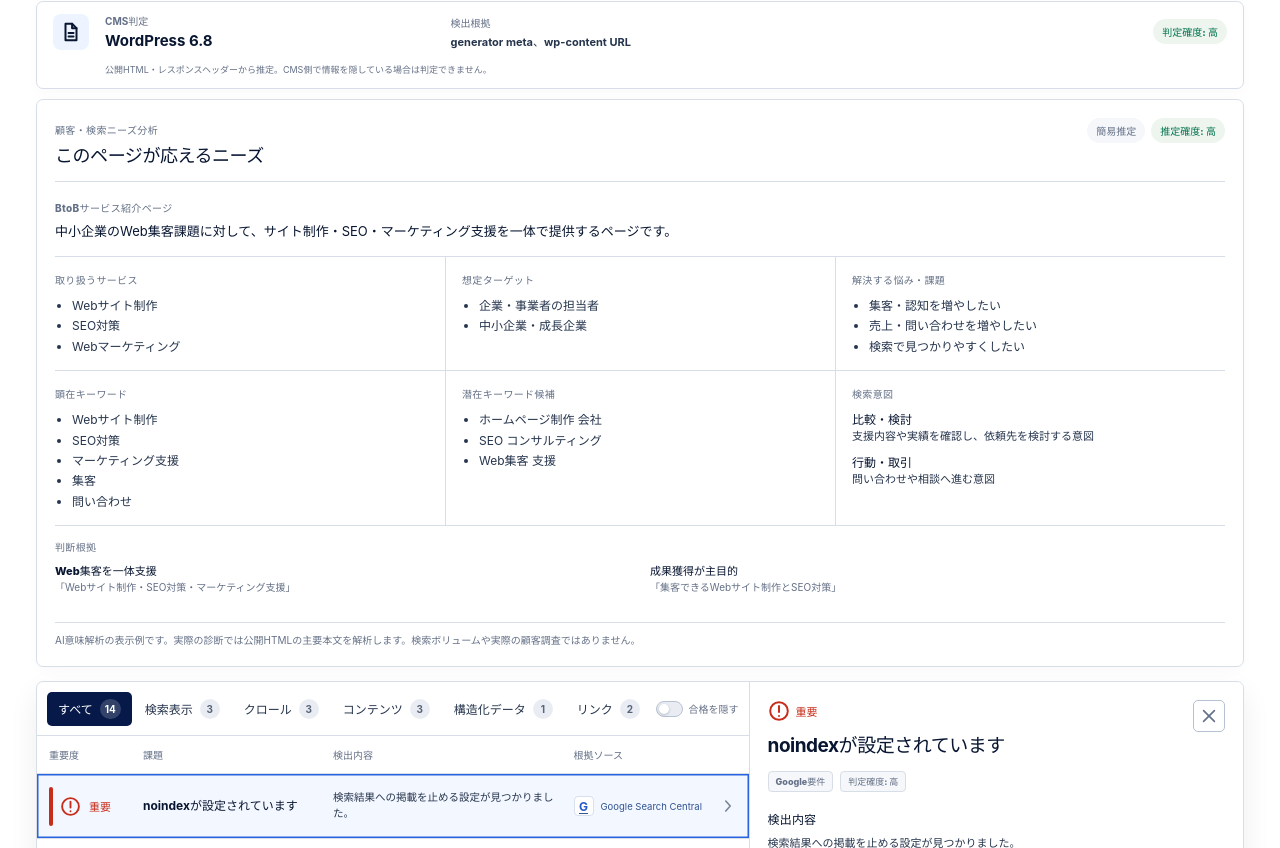
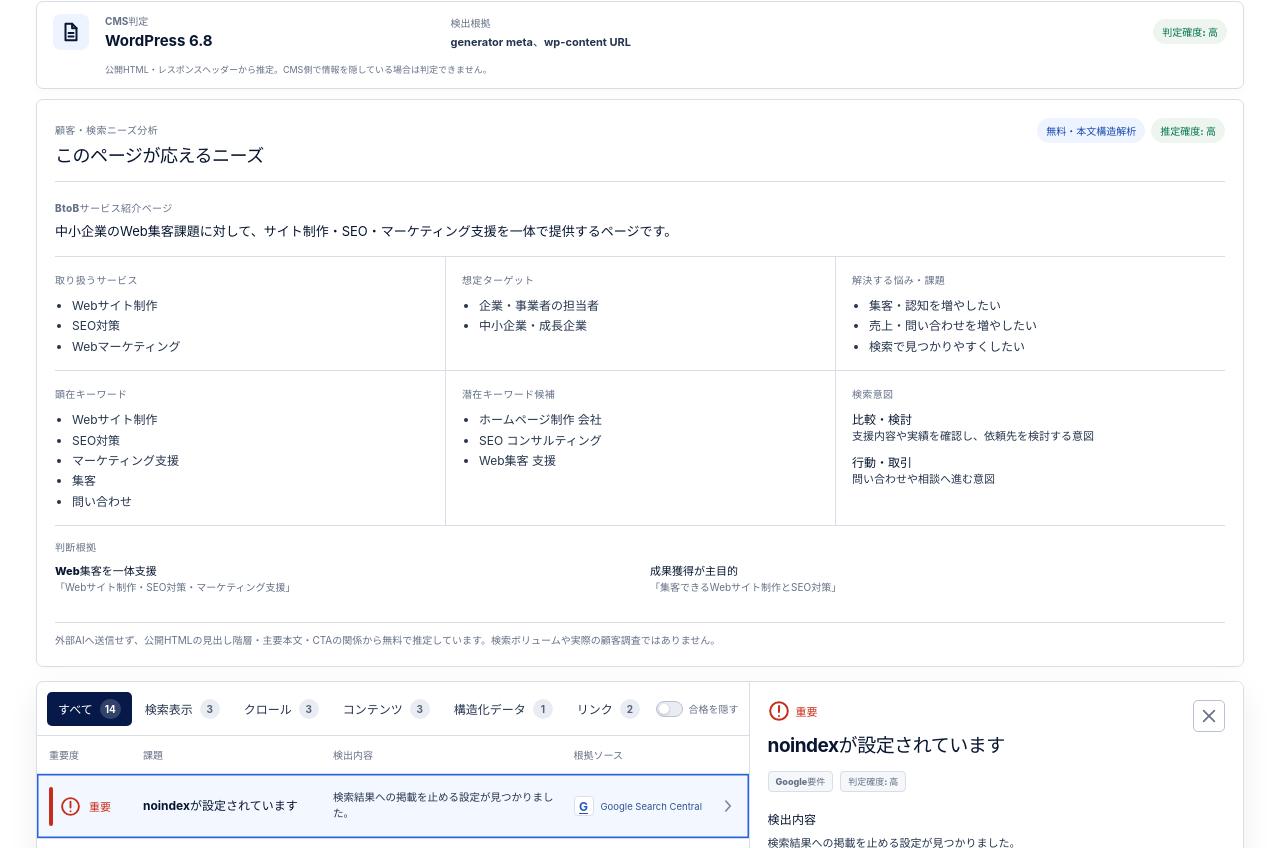
Before and after one commit to satoshi0308/laughing-guacamole, a React (Vite) app: page / in a window 1280 px wide. Shown: the part 381-1229 px from the top of the page. Built offline with nearby package versions, Linux system fonts and the light colour scheme; no server answers.

Commit message:
Update free analysis demo

```diff
--- a/src/data/demoReport.js
+++ b/src/data/demoReport.js
@@ -124,7 +124,7 @@ export const demoReport = {
     "スコアはSEO PULSE独自の優先度指標で、Googleの公式評価ではありません。",
   ],
   searchInsights: {
-    method: "ai",
+    method: "local",
     confidence: "high",
     pageType: "BtoBサービス紹介ページ",
     summary: "中小企業のWeb集客課題に対して、サイト制作・SEO・マーケティング支援を一体で提供するページです。",
@@ -142,7 +142,7 @@ export const demoReport = {
       { claim: "成果獲得が主目的", source: "集客できるWebサイト制作とSEO対策" },
     ],
     caveats: [],
-    note: "AI意味解析の表示例です。実際の診断では公開HTMLの主要本文を解析します。検索ボリュームや実際の顧客調査ではありません。",
+    note: "外部AIへ送信せず、公開HTMLの見出し階層・主要本文・CTAの関係から無料で推定しています。検索ボリュームや実際の顧客調査ではありません。",
   },
   issues: [
     {
```
